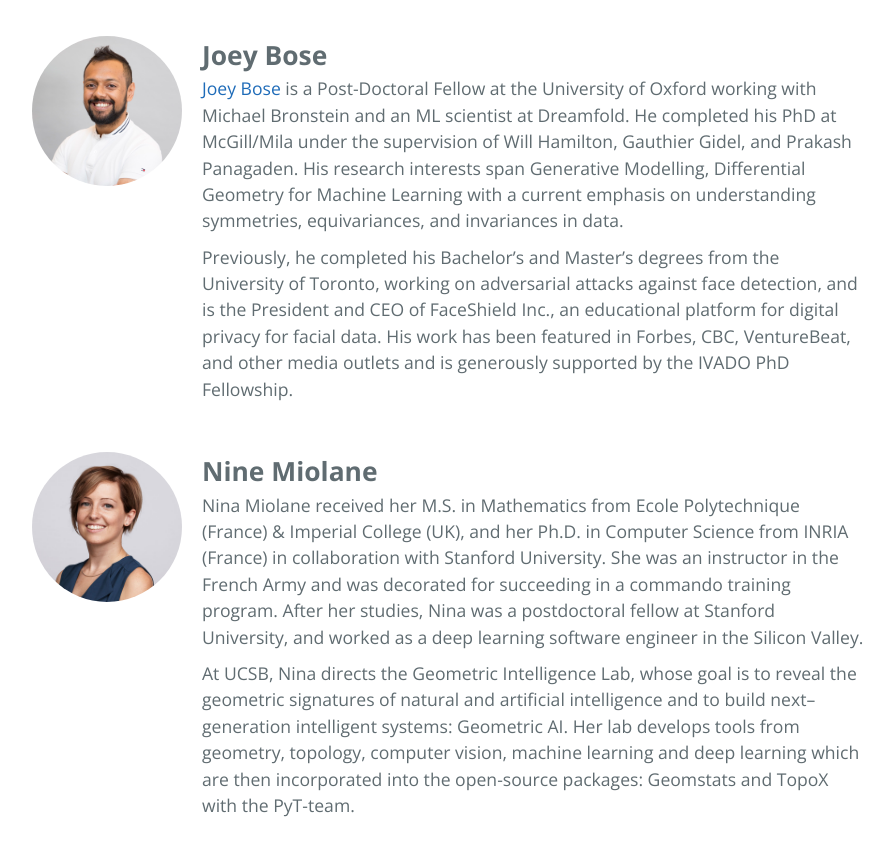
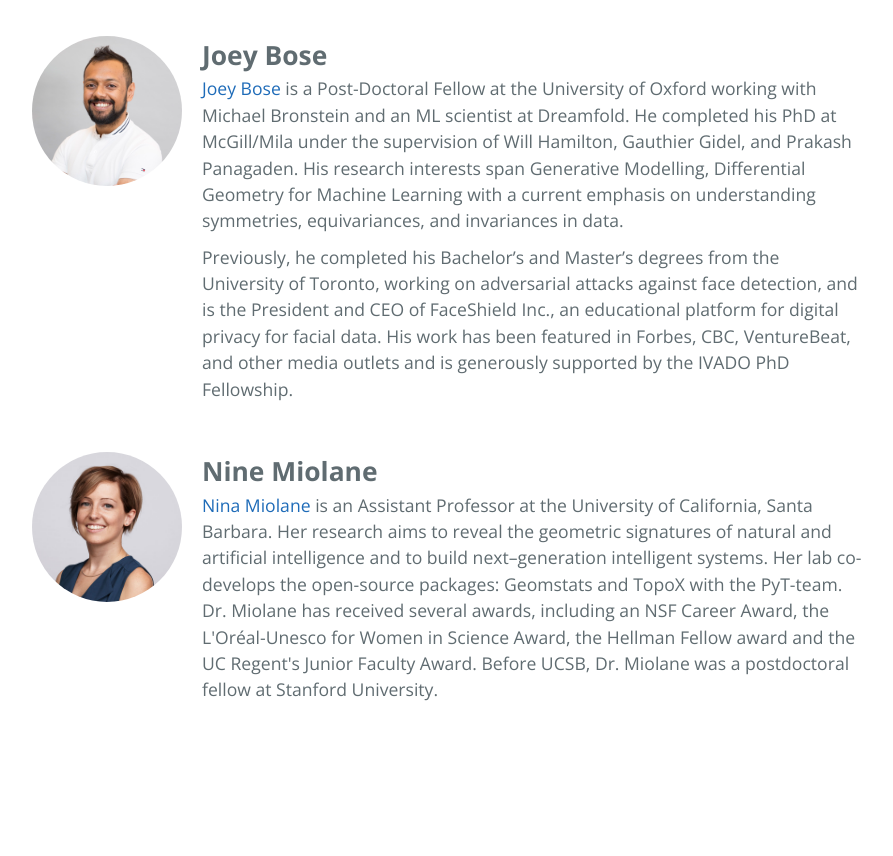
Before and after one commit to gram-workshop/gram-workshop.github.io, a Jekyll site: the page speakers.html, which Jekyll copies as it is, in a window 1280 px wide and 900 px high, scrolled down 1633 px. Shown: the top 856 px of the window, without its empty margins (192-1085 px from the left). Built offline with Jekyll 4.4.1, drawn with Linux system fonts in a browser that asks for light colours; after the commit the page ends 2418 px from its top, so only the background shows below that.

Commit message:
updated Nina's bio

```diff
--- a/speakers.html
+++ b/speakers.html
@@ -113,9 +113,7 @@
       <img src="assets/img/bio/nina_miolane.png" alt="Nine Miolane" class="speaker-photo">
       <div class="speaker-bio">
         <strong>Nine Miolane</strong>
-        <p>Nina Miolane received her M.S. in Mathematics from Ecole Polytechnique (France) & Imperial College (UK), and her Ph.D. in Computer Science from INRIA (France) in collaboration with Stanford University. She was an instructor in the French Army and was decorated for succeeding in a commando training program. After her studies, Nina was a postdoctoral fellow at Stanford University, and worked as a deep learning software engineer in the Silicon Valley.</p>
-        <p>At UCSB, Nina directs the Geometric Intelligence Lab, whose goal is to reveal the geometric signatures of natural and artificial intelligence and to build next–generation intelligent systems: Geometric AI. Her lab develops tools from geometry, topology, computer vision, machine learning and deep learning which are then incorporated into the open-source packages: Geomstats and TopoX with the PyT-team.</p>
-        <!-- <p>Research fundings include an NSF Career Award, an NIH R01 grant, a NSF SCALE MoDL grant, Google Season of Code and Noyce Initiative UC Partnerships grant for the University of California Women's Brain Initiative. Nina was the recipient of the L'Oréal-Unesco for Women in Science Award, the Hellman Fellow award and is involved in outreach initiatives in France and in the U.S. At UCSB, Nina's work was recognized by an Academic Senate Faculty Grant and a UC Regent's Junior Faculty Award. In her free time, Nina adventures in the golden state's outdoors, hiking in the mountains, riding motorcycles along the coast, or piloting single-engine airplanes in the Californian skies.</p> -->
+        <p><a href="https://www.ece.ucsb.edu/people/faculty/nina-miolane#:~:text=in%20Mathematics%20from%20Ecole%20Polytechnique,in%20a%20commando%20training%20program.">Nina Miolane</a> is an Assistant Professor at the University of California, Santa Barbara. Her research aims to reveal the geometric signatures of natural and artificial intelligence and to build next–generation intelligent systems. Her lab co-develops the open-source packages: Geomstats and TopoX with the PyT-team. Dr. Miolane has received several awards, including an NSF Career Award, the L'Oréal-Unesco for Women in Science Award, the Hellman Fellow award and the UC Regent's Junior Faculty Award. Before UCSB, Dr. Miolane was a postdoctoral fellow at Stanford University.</p>
       </div>
     </div>
 
```
